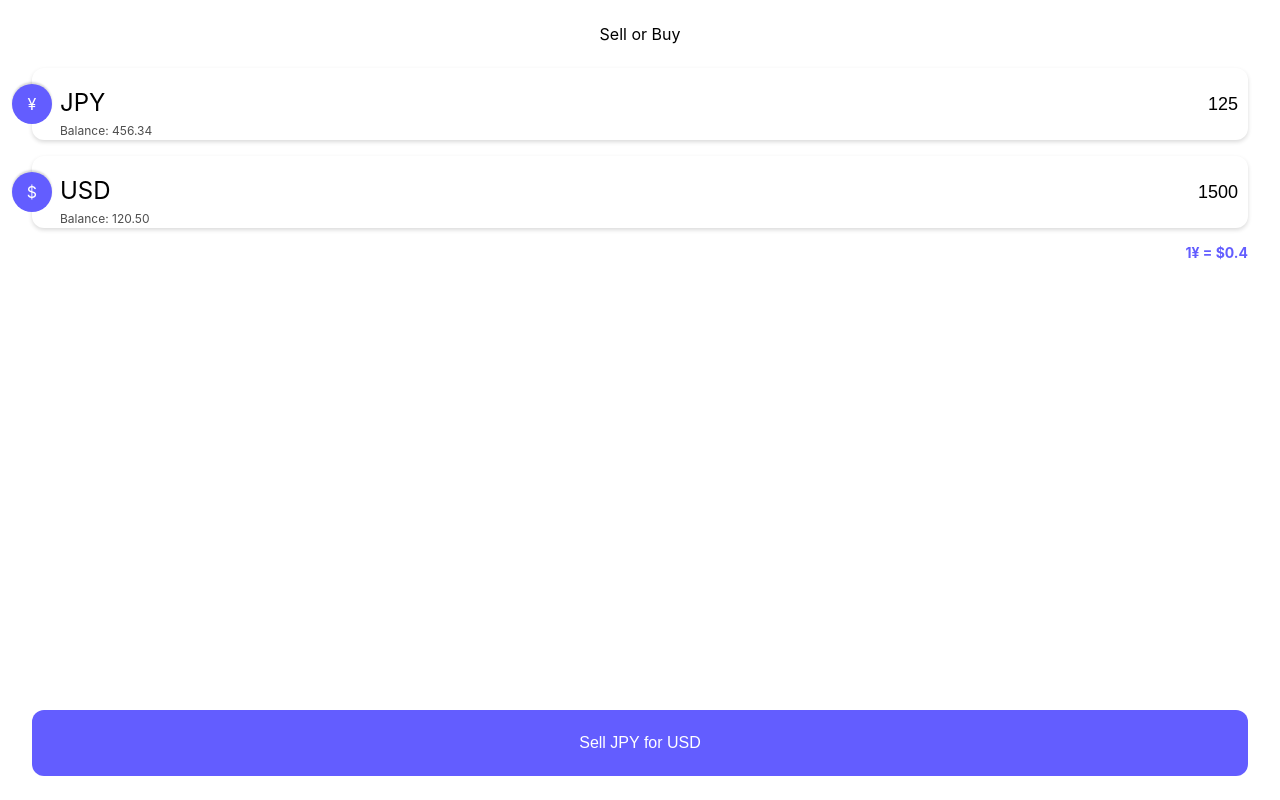
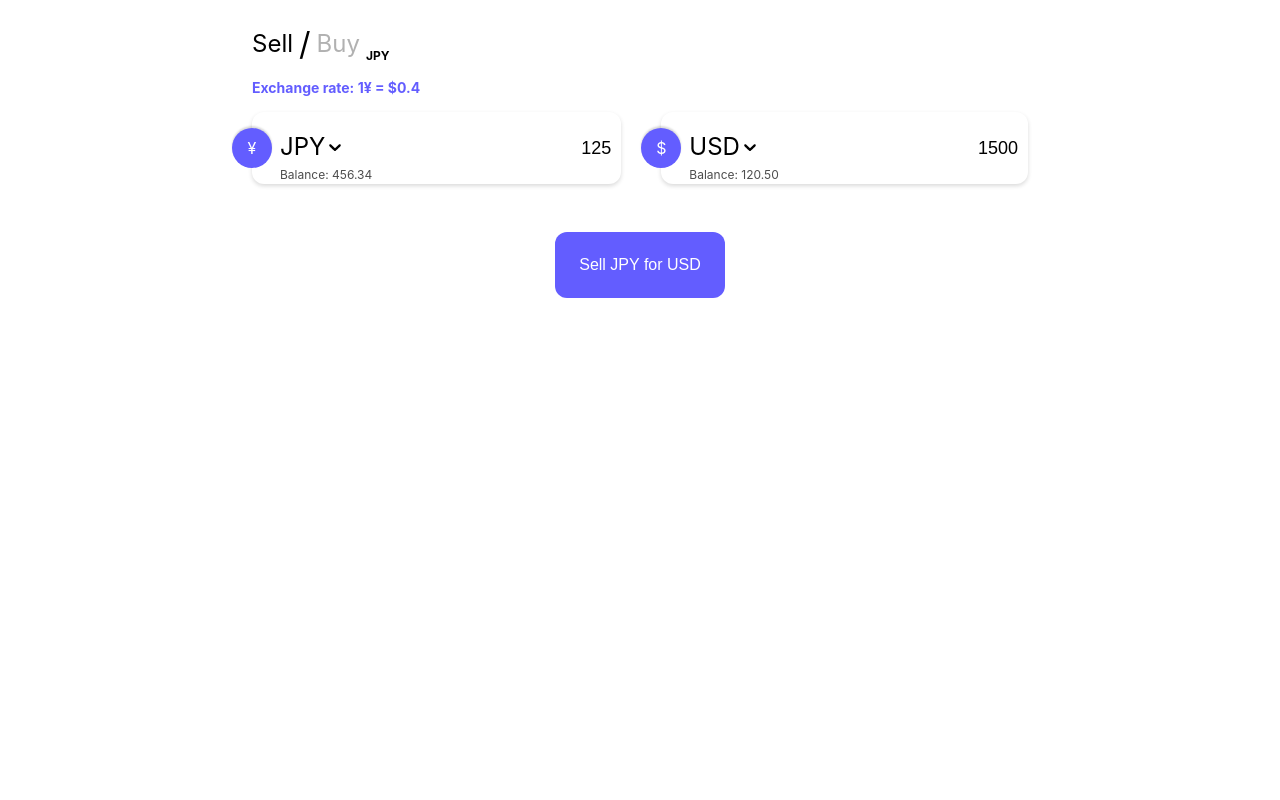
Before and after one commit to sebastiancoteanu/currency-exchange, a React (Create React App) app: page / in a window 1280 px wide. Built offline with nearby package versions, Linux system fonts and the light colour scheme; no server answers; a web font is replaced by a local one.

Commit message:
Finish ui.

```diff
--- a/package.json
+++ b/package.json
@@ -15,6 +15,7 @@
     "react": "^17.0.2",
     "react-dom": "^17.0.2",
     "react-scripts": "4.0.3",
+    "react-select": "^5.0.0",
     "styled-components": "^5.3.1",
     "typescript": "^4.1.2",
     "web-vitals": "^1.0.1"
--- a/src/App.css
+++ b/src/App.css
@@ -1,5 +1,7 @@
 .App {
   text-align: center;
+  max-width: 840px;
+  margin: 0 auto;
 }
 
 .App-logo {
--- a/src/constants.ts
+++ b/src/constants.ts
@@ -1,2 +1,4 @@
-// eslint-disable-next-line import/prefer-default-export
 export const EXCHANGE_VALUE_REGEX = /^(\d+(\.\d{0,2})?|\.?\d{1,2})$/;
+
+// eslint-disable-next-line max-len
+export const EXCHANGE_RATES_URL = `https://v6.exchangerate-api.com/v6/${process.env.REACT_APP_EXCHANGE_API_KEY}/latest`;
--- /dev/null
+++ b/src/modules/currency-exchange/editable-currency/SelectCurrency.tsx
@@ -0,0 +1,81 @@
+import React, { FC } from 'react';
+import Select, { Options, StylesConfig } from 'react-select';
+import styled from 'styled-components';
+import { Currency } from '../types';
+
+const colourStyles: StylesConfig<Currency> = {
+  control: (styles) => ({
+    ...styles,
+    fontSize: '24px',
+    border: 'none',
+    minHeight: 'auto',
+    boxShadow: 'none !important',
+    cursor: 'pointer',
+
+    '&:hover, &:focus': {
+      border: 'none',
+      boxShadow: 'none !important',
+      outline: 'none',
+    },
+  }),
+  singleValue: (styles) => ({
+    ...styles,
+    margin: '0',
+    color: 'inherit',
+  }),
+  input: (styles) => ({
+    ...styles,
+    margin: '0',
+    padding: '0',
+  }),
+  indicatorsContainer: (styles) => ({
+    ...styles,
+    alignSelf: 'center',
+  }),
+  dropdownIndicator: (styles) => ({
+    ...styles,
+    padding: '0',
+    color: 'inherit',
+
+    '&:hover': {
+      color: 'inherit',
+    },
+  }),
+  valueContainer: (styles) => ({
+    ...styles,
+    padding: '0',
+  }),
+  menu: (styles) => ({
+    ...styles,
+    minWidth: '90px',
+  }),
+};
+
+const SelectWrapper = styled.div`
+  color: ${({ theme }) => theme.colors.primaryText};
+`;
+
+interface Props {
+  options: Options<Currency>;
+  currency: Currency;
+}
+
+const SelectCurrency: FC<Props> = ({ options, currency }) => {
+  const a = [];
+
+  return (
+    <SelectWrapper>
+      <Select
+        value={currency}
+        options={options}
+        getOptionLabel={(option) => option.abbreviation}
+        getOptionValue={(option) => option.abbreviation}
+        styles={colourStyles}
+        components={{
+          IndicatorSeparator: () => null,
+        }}
+      />
+    </SelectWrapper>
+  );
+};
+export default SelectCurrency;
--- a/src/modules/currency-exchange/editable-currency/index.tsx
+++ b/src/modules/currency-exchange/editable-currency/index.tsx
@@ -2,6 +2,7 @@ import React, { FC } from 'react';
 import styled from 'styled-components';
 import InputValue from './InputValue';
 import { Currency } from '../types';
+import SelectCurrency from './SelectCurrency';
 
 const Wrapper = styled.div`
   max-width: 100%;
@@ -12,7 +13,7 @@ const Wrapper = styled.div`
   border-radius: 12px;
 
   &:not(:last-child) {
-    margin-bottom: 16px;
+    margin-right: 40px;
   }
 `;
 
@@ -42,12 +43,6 @@ const AbbreviationBalanceWrapper = styled.div`
   align-items: flex-start;
 `;
 
-const Abbreviation = styled.div`
-  color: ${({ theme }) => theme.colors.primaryText};
-  font-size: 24px;
-  cursor: pointer;
-`;
-
 const AccountBalance = styled.div`
   color: ${({ theme }) => theme.colors.infoText};
   font-size: 12px;
@@ -58,14 +53,15 @@ const AccountBalance = styled.div`
 interface Props {
   currency: Currency;
   balance: string;
+  exchangeRates: Currency[];
 }
 
-const EditableCurrency: FC<Props> = ({ currency, balance }) => (
+const EditableCurrency: FC<Props> = ({ currency, balance, exchangeRates }) => (
   <Wrapper>
     <CurrencyStats>
       <Symbol>{currency.symbol}</Symbol>
       <AbbreviationBalanceWrapper>
-        <Abbreviation>{currency.abbreviation}</Abbreviation>
+        <SelectCurrency options={exchangeRates} currency={currency} />
         <AccountBalance>
           Balance:
           {' '}
@@ -73,7 +69,7 @@ const EditableCurrency: FC<Props> = ({ currency, balance }) => (
         </AccountBalance>
       </AbbreviationBalanceWrapper>
     </CurrencyStats>
-    <InputValue value={currency.value} name={currency.name} />
+    <InputValue value={currency.value} name={currency.abbreviation} />
   </Wrapper>
 );
 
--- /dev/null
+++ b/src/modules/currency-exchange/exchange-toggle/index.tsx
@@ -0,0 +1,45 @@
+import React, { FC } from 'react';
+import styled from 'styled-components';
+import { Currency } from '../types';
+
+const Wrapper = styled.div`
+  margin-bottom: 16px;
+  display: flex;
+  justify-content: flex-start;
+  color: ${({ theme }) => theme.colors.primaryText};
+`;
+
+const Option = styled.div<{ active: boolean }>`
+  font-size: 24px;
+  align-self: center;
+  cursor: pointer;
+  opacity: ${({ active }) => (active ? 1 : 0.3)};
+`;
+
+const OptionSeparator = styled.span`
+  margin: 0 6px;
+  font-size: 32px;
+`;
+
+const CurrencyAbbreviation = styled.span`
+  align-self: end;
+  margin-left: 6px;
+  font-weight: bold;
+  font-size: 12px;
+`;
+
+interface Props {
+  currency: Currency;
+  isSellActive: boolean;
+}
+
+const ExchangeToggle: FC<Props> = ({ currency, isSellActive }) => (
+  <Wrapper>
+    <Option active={isSellActive}>Sell</Option>
+    <OptionSeparator>/</OptionSeparator>
+    <Option active={!isSellActive}>Buy</Option>
+    <CurrencyAbbreviation>{currency.abbreviation}</CurrencyAbbreviation>
+  </Wrapper>
+);
+
+export default ExchangeToggle;
--- a/src/modules/currency-exchange/index.tsx
+++ b/src/modules/currency-exchange/index.tsx
@@ -1,7 +1,11 @@
-import React, { FC, FormEvent } from 'react';
+import React, {
+  FC, FormEvent, useEffect, useState,
+} from 'react';
 import styled from 'styled-components';
 import EditableCurrency from './editable-currency';
 import { Currency } from './types';
+import ExchangeToggle from './exchange-toggle';
+import ExchangeRatesService from '../../services/ExchangeRatesService';
 
 const Wrapper = styled.div`
   display: flex;
@@ -9,18 +13,21 @@ const Wrapper = styled.div`
   padding: 24px 32px;
 `;
 
-const SellBuyToggle = styled.div`
-  margin-bottom: 24px;
+const Form = styled.form`
+  display: flex;
+  flex-direction: column;
+`;
+
+const CurrenciesWrapper = styled.div`
+  display: flex;
+  justify-content: space-between;
+  align-items: center;
 `;
 
 const SubmitButtonWrapper = styled.div`
-  position: fixed;
-  bottom: 0;
-  left: 0;
-  width: 100%;
   display: flex;
   justify-content: center;
-  padding: 24px 32px;
+  margin-top: 48px;
   box-sizing: border-box;
 `;
 
@@ -32,7 +39,6 @@ const SubmitButton = styled.button`
   background-color: ${({ theme }) => theme.colors.accent};
   color: ${({ theme }) => theme.colors.secondaryText};
   padding: 24px;
-  width: 100%;
   border-radius: 12px;
   font-size: 16px;
   font-family: 'nunito', sans-serif;
@@ -48,15 +54,18 @@ const ExchangeRate = styled.div`
   font-size: 14px;
   color: ${({ theme }) => theme.colors.accent};
   font-weight: bold;
-  text-align: right;
+  text-align: left;
+  margin-bottom: 16px;
 `;
 
 const CurrencyExchange: FC = () => {
+  const [exchangeRates, setExchangeRates] = useState<Currency[]>([]);
+
   const firstCurrency: Currency = {
     abbreviation: 'JPY',
     symbol: '¥',
-    name: 'yen',
     value: '125',
+    rate: 1.2,
   };
 
   const accountBalance1 = '456.34';
@@ -65,21 +74,33 @@ const CurrencyExchange: FC = () => {
   const secondCurrency: Currency = {
     abbreviation: 'USD',
     symbol: '$',
-    name: 'dollar',
     value: '1500',
+    rate: 1.14,
   };
 
   const handleFormSubmit = (e: FormEvent<HTMLFormElement>) => {
     e.preventDefault();
   };
 
+  useEffect(() => {
+    async function fetchRates() {
+      const result = await ExchangeRatesService.fetchRates('EUR');
+      setExchangeRates(result);
+    }
+    fetchRates();
+  }, []);
+
+  useEffect(() => {
+    // eslint-disable-next-line no-console
+    console.log('exchangeRates', exchangeRates);
+  }, [exchangeRates]);
+
   return (
     <Wrapper>
-      <SellBuyToggle>Sell or Buy</SellBuyToggle>
-      <form onSubmit={handleFormSubmit}>
-        <EditableCurrency currency={firstCurrency} balance={accountBalance1} />
-        <EditableCurrency currency={secondCurrency} balance={accountBalance2} />
+      <ExchangeToggle currency={firstCurrency} isSellActive />
       <ExchangeRate>
+        Exchange rate:
+        {' '}
         1
         {firstCurrency.symbol}
         {' '}
@@ -88,6 +109,19 @@ const CurrencyExchange: FC = () => {
         {secondCurrency.symbol}
         0.4
       </ExchangeRate>
+      <Form onSubmit={handleFormSubmit}>
+        <CurrenciesWrapper>
+          <EditableCurrency
+            currency={firstCurrency}
+            balance={accountBalance1}
+            exchangeRates={exchangeRates}
+          />
+          <EditableCurrency
+            currency={secondCurrency}
+            balance={accountBalance2}
+            exchangeRates={exchangeRates}
+          />
+        </CurrenciesWrapper>
         <SubmitButtonWrapper>
           <SubmitButton type="submit">
             Sell
@@ -99,7 +133,7 @@ const CurrencyExchange: FC = () => {
             {secondCurrency.abbreviation}
           </SubmitButton>
         </SubmitButtonWrapper>
-      </form>
+      </Form>
     </Wrapper>
   );
 };
--- a/src/modules/currency-exchange/types.ts
+++ b/src/modules/currency-exchange/types.ts
@@ -1,6 +1,28 @@
 export interface Currency {
-  symbol: string;
+  symbol: CurrencySymbol;
   abbreviation: string;
-  name: string;
   value: string;
+  rate: number;
 }
+
+export type CurrencySymbol = SupportedCurrencySymbols | string;
+
+export enum SupportedCurrencySymbols {
+  USD = '$',
+  EUR = '€',
+  CRC = '₡',
+  GBP = '£',
+  ILS = '₪',
+  INR = '₹',
+  JPY = '¥',
+  KRW = '₩',
+  NGN = '₦',
+  PHP = '₱',
+  PLN = 'zł',
+  PYG = '₲',
+  THB = '฿',
+  UAH = '₴',
+  VND = '₫',
+}
+
+export type FetchedExchangeRates = Record<string, number>;
--- /dev/null
+++ b/src/services/ExchangeRatesService.ts
@@ -0,0 +1,25 @@
+import { EXCHANGE_RATES_URL } from '../constants';
+import { Currency, FetchedExchangeRates, SupportedCurrencySymbols } from '../modules/currency-exchange/types';
+
+const parseExchangeRates = (
+  fetchedExchangeRates: FetchedExchangeRates,
+): Currency[] => Object.entries(fetchedExchangeRates)
+  .map(([abbreviation, rate]) => ({
+    abbreviation,
+    symbol: abbreviation in SupportedCurrencySymbols
+      ? SupportedCurrencySymbols[abbreviation as keyof typeof SupportedCurrencySymbols]
+      : abbreviation.charAt(0),
+    rate,
+    value: '0',
+  }));
+
+class ExchangeRatesService {
+  // eslint-disable-next-line @typescript-eslint/explicit-module-boundary-types
+  static async fetchRates(currencyAbbreviation: Currency['abbreviation']): Promise<Currency[]> {
+    const response = await fetch(`${EXCHANGE_RATES_URL}/${currencyAbbreviation}`);
+    const exchangeRates = await response.json();
+    return parseExchangeRates(exchangeRates?.conversion_rates);
+  }
+}
+
+export default ExchangeRatesService;
```
Also changed, not shown: 2 other files (tests, documents, lock files or other folders). Lines whose indentation alone changed are shown as unchanged.
